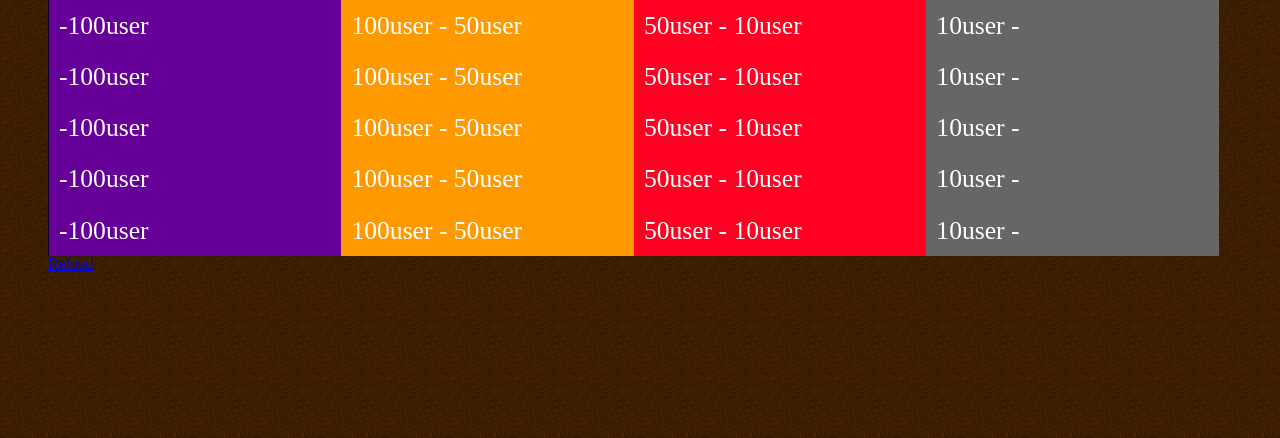
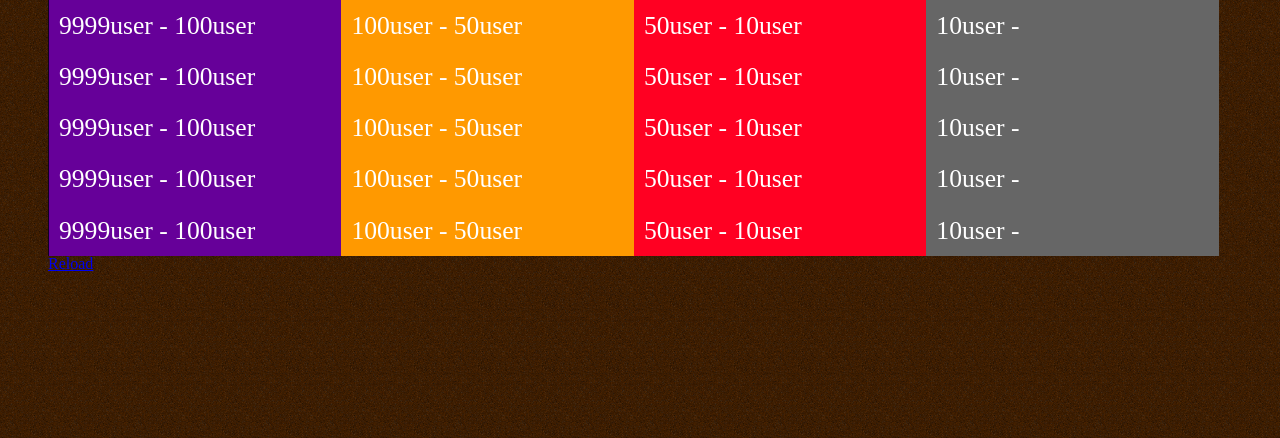
Before and after one commit to esehara/bookable, a Django app: page / in a window 1280 px wide. Shown: the part 63-501 px from the top of the page. Run offline with Django 3.2, Linux system fonts and the light colour scheme; data that the repository does not hold is empty; some libraries are stand-ins or nearby versions.

Commit message:
FIX: ユーザー名の表記を修正

```diff
--- a/templates/index.html
+++ b/templates/index.html
@@ -17,7 +17,7 @@
     <div class="content">
     <div class="books-favorite">
         <div class="wrapper-h2">
-            <h2>-100user</h2>
+            <h2>9999user - 100user</h2>
         </div>
     {% for book in favorite_books %}
         {% include "books.html" %}
```
